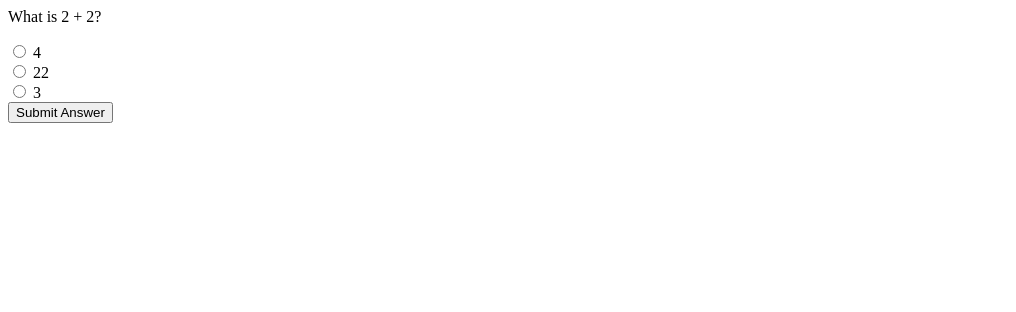
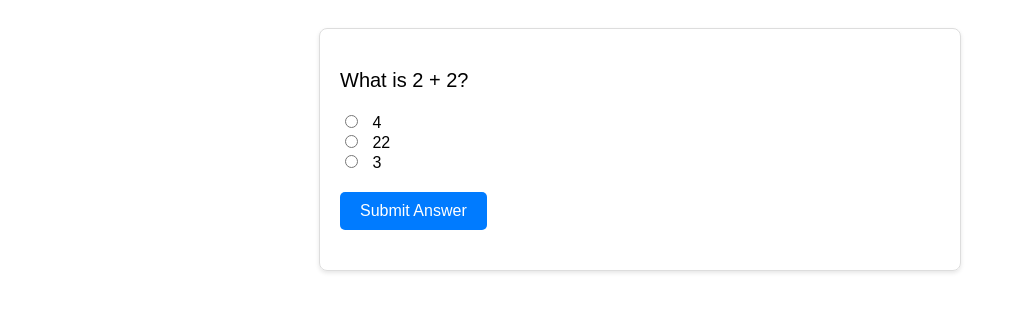
Before and after one commit to Makgomo-77/ALX_Simple_Quiz, a plain HTML site: page index.html in a window 1280 px wide. Shown: the whole page, without its empty margins (0-1016 px from the left). Drawn offline with Linux system fonts and the light colour scheme.

Commit message:
Update index.html

```diff
--- a/index.html
+++ b/index.html
@@ -1,3 +1,9 @@
+<!IDOCTYPE html>
+<html>
+<head>
+<link rel="stylesheet" href="style.css">
+</head>
+<body>
 <div id="quiz-container">
     <p id="quiz-question">What is 2 + 2?</p>
     <div>
@@ -11,3 +17,5 @@
     <button id="submit-answer">Submit Answer</button>
     <p id="feedback"></p>
 </div>
+<script src="quiz.js"></script>
+</body>
```
